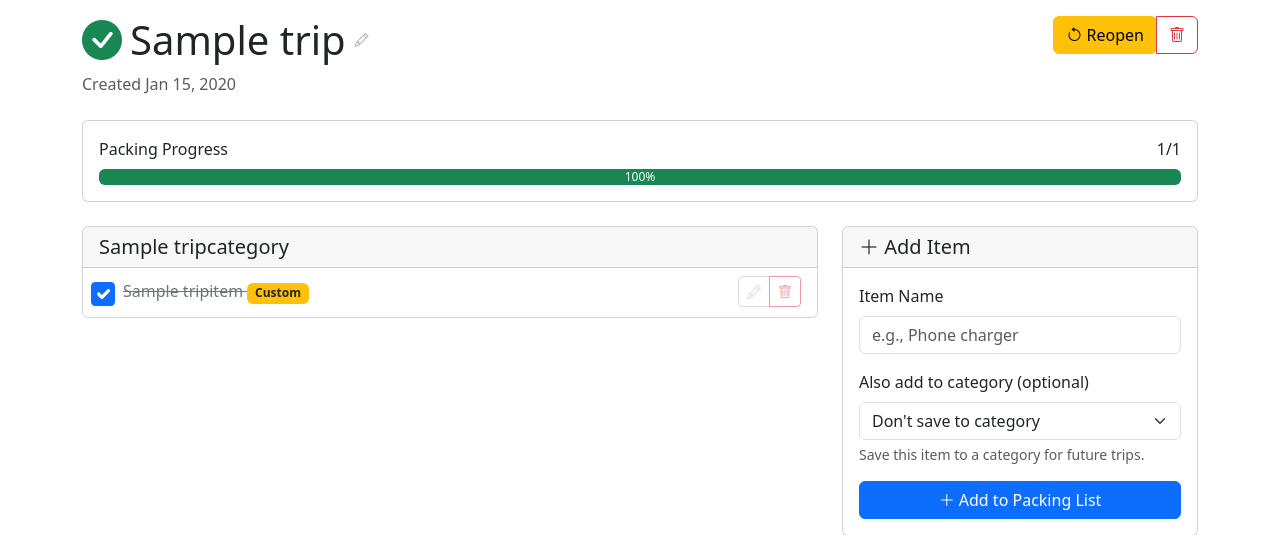
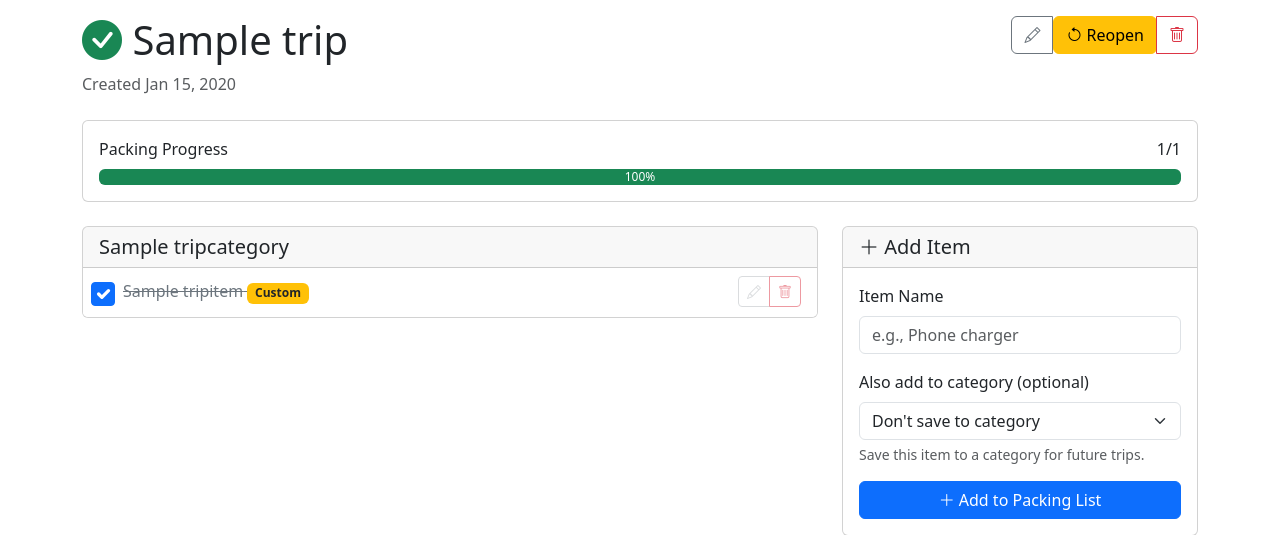
Before and after one commit to benmepham/packing-app, a Django app: page /trips/1/ in a window 1280 px wide. Shown: the part 104-639 px from the top of the page. Run offline with Django 5.2, Linux system fonts and the light colour scheme; a user stored in the database is signed in; tables that the repository leaves empty hold one stand-in row (values such as "Sample post").

Commit message:
Move trip name edit button to button group
🤖 AI assisted using OpenCode

```diff
--- a/templates/core/trips/detail.html
+++ b/templates/core/trips/detail.html
@@ -12,20 +12,20 @@
 
 <div class="d-flex justify-content-between align-items-start mb-4">
     <div>
-        <h1 class="d-flex align-items-center">
+        <h1>
             {% if trip.is_complete %}
-            <i class="bi bi-check-circle-fill text-success me-2"></i>
+            <i class="bi bi-check-circle-fill text-success"></i>
             {% endif %}
             <span class="trip-name">{{ trip.name }}</span>
-            <button type="button" class="btn btn-sm btn-link text-muted edit-icon ms-2 p-0"
-                    onclick="editTripName({{ trip.pk }}, this)"
-                    title="Edit trip name">
-                <i class="bi bi-pencil"></i>
-            </button>
         </h1>
         <p class="text-muted mb-0">Created {{ trip.created_at|date:"M d, Y" }}</p>
     </div>
     <div class="btn-group">
+        <button type="button" class="btn btn-outline-secondary"
+                onclick="editTripName({{ trip.pk }}, this)"
+                title="Edit trip name">
+            <i class="bi bi-pencil"></i>
+        </button>
         <form method="post" action="{% url 'core:trip_complete' trip.pk %}" class="d-inline">
             {% csrf_token %}
             <button type="submit" class="btn btn-{{ trip.is_complete|yesno:'warning,success' }}">
```
